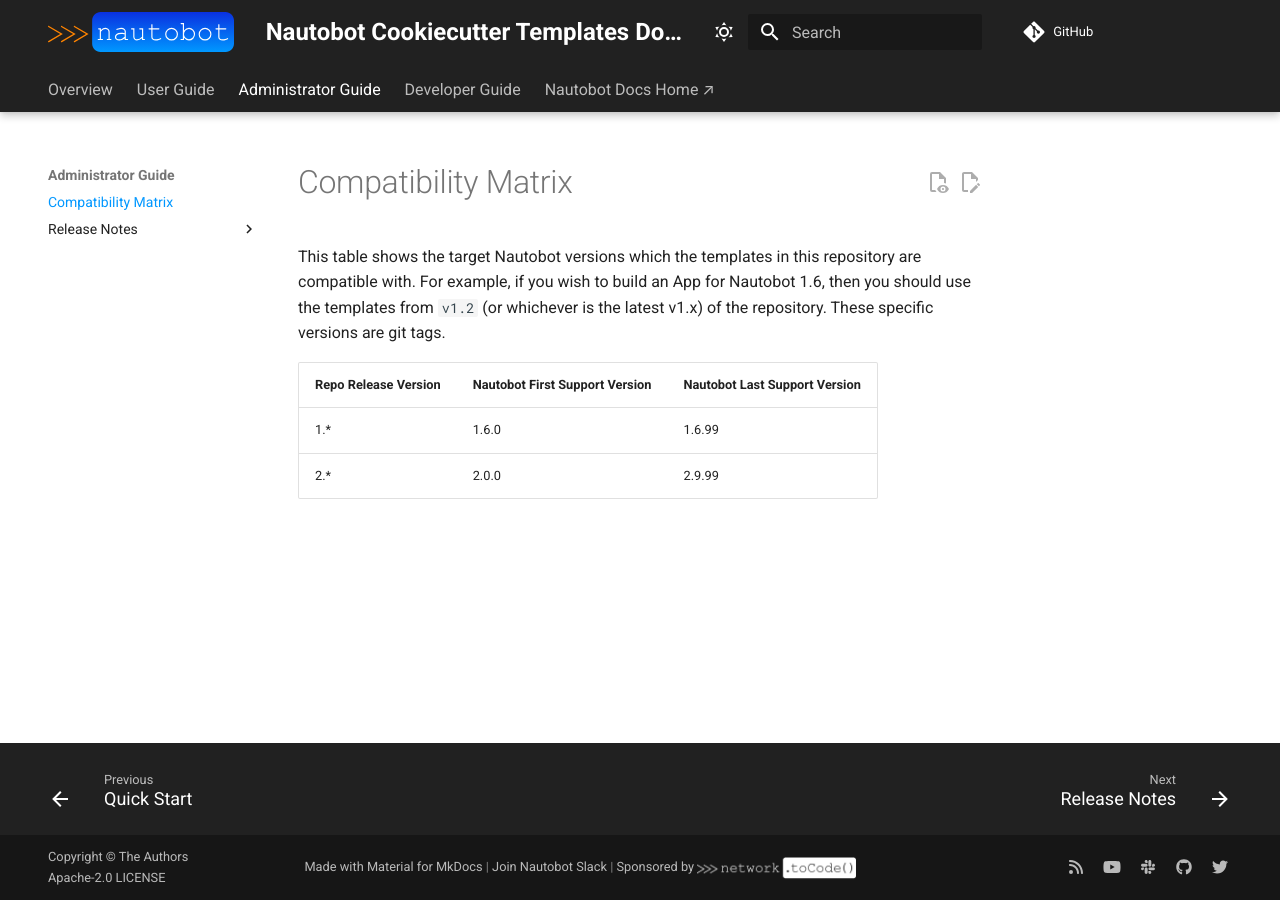
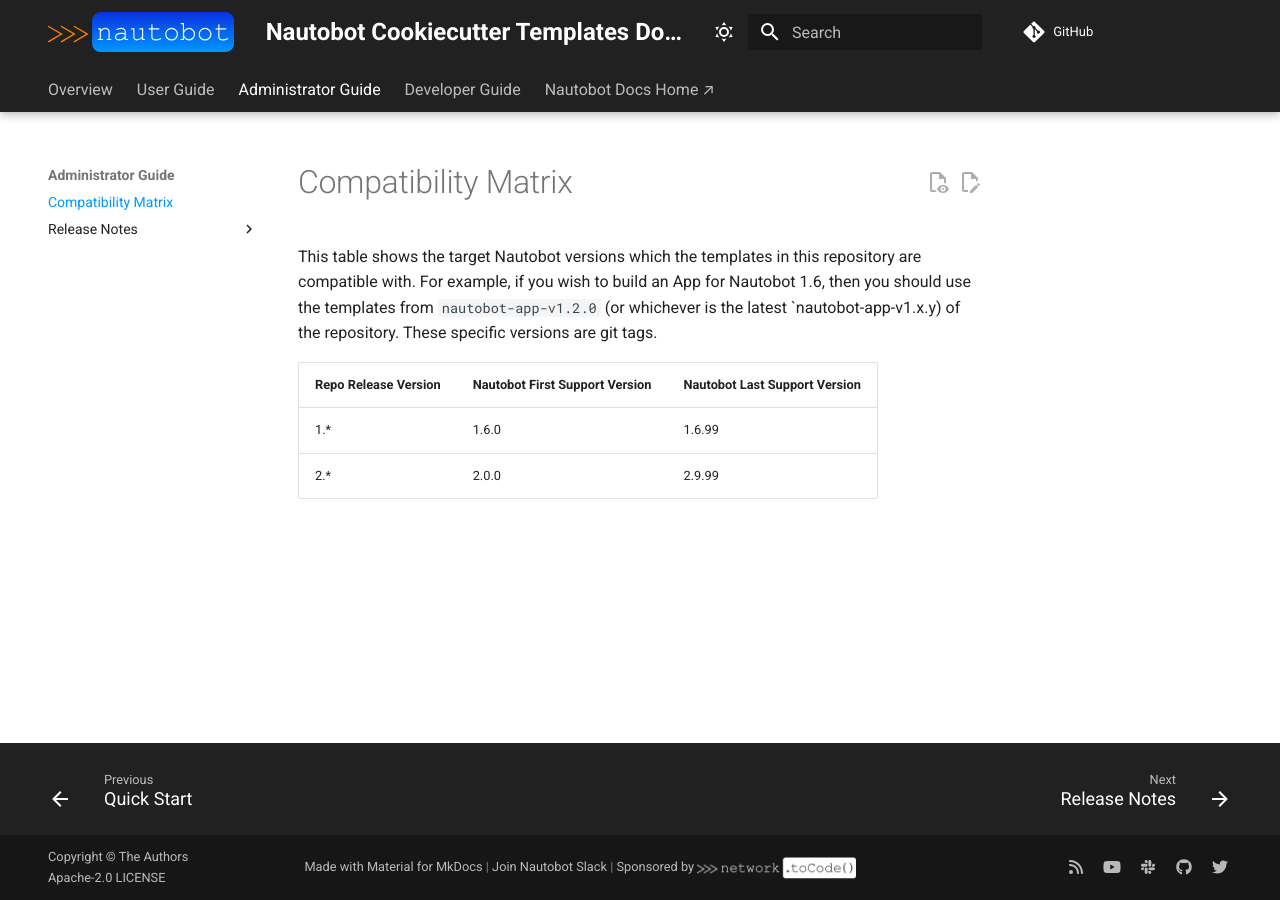
Before and after one commit to nautobot/cookiecutter-nautobot-app, an MkDocs documentation site: the page built from docs/admin/compatibility_matrix.md, in a window 1280 px wide. Built offline with MkDocs 1.6.1 and Material for MkDocs 9.7.7, drawn with Linux system fonts in a browser that asks for light colours; comment, search, counter and statistics services are not loaded.

Commit message:
fix: Doc

```diff
--- a/docs/admin/compatibility_matrix.md
+++ b/docs/admin/compatibility_matrix.md
@@ -1,6 +1,6 @@
 # Compatibility Matrix
 
-This table shows the target Nautobot versions which the templates in this repository are compatible with. For example, if you wish to build an App for Nautobot 1.6, then you should use the templates from `v1.2` (or whichever is the latest v1.x) of the repository. These specific versions are git tags.
+This table shows the target Nautobot versions which the templates in this repository are compatible with. For example, if you wish to build an App for Nautobot 1.6, then you should use the templates from `nautobot-app-v1.2.0` (or whichever is the latest `nautobot-app-v1.x.y) of the repository. These specific versions are git tags.
 
 | Repo Release Version | Nautobot First Support Version | Nautobot Last Support Version |
 | ------------- | -------------------- | ------------- |
```
Also changed, not shown: docs/user/quick-start.md (+1 -1 lines).
